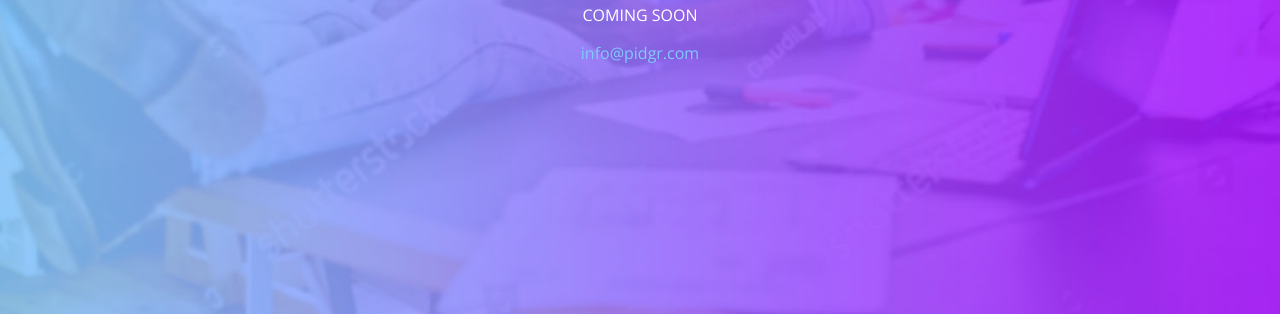
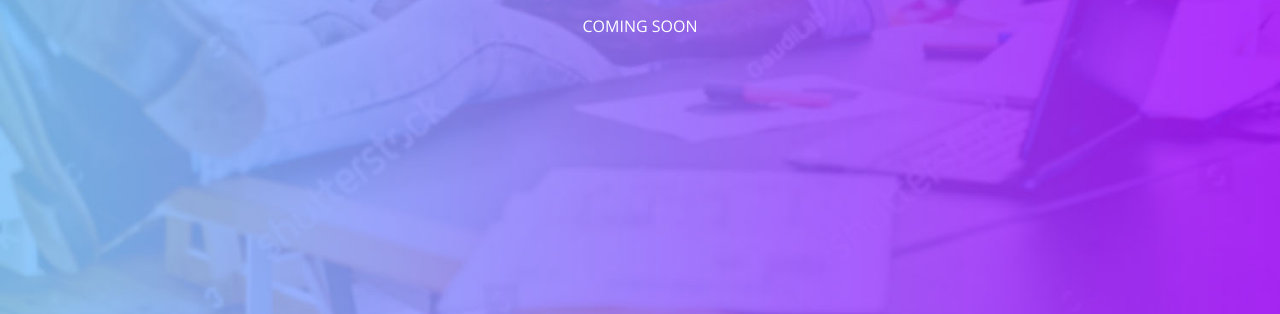
Before and after one commit to manufarfaro/pidgr-landing, a plain HTML site: page index.html in a window 1280 px wide. Shown: the part 486-800 px from the top of the page. Drawn offline with nearby package versions, Linux system fonts and the light colour scheme.

Commit message:
remove mail

```diff
--- a/index.html
+++ b/index.html
@@ -45,10 +45,6 @@
         .title {
             color: #8e8e9f;
         }
-        .mail {
-            color: #81c9ff;
-            text-decoration: none;
-        }
     </style>
 </head>
 <body>
@@ -60,7 +56,6 @@
             <article class="">
                 <div class="brand">Pidgr</div>
                 <p>COMING SOON</p>
-                <a class="mail" href="mailto:info@pidgr.com">info@pidgr.com</a>
             </article>
         </div>
     </main>
```
